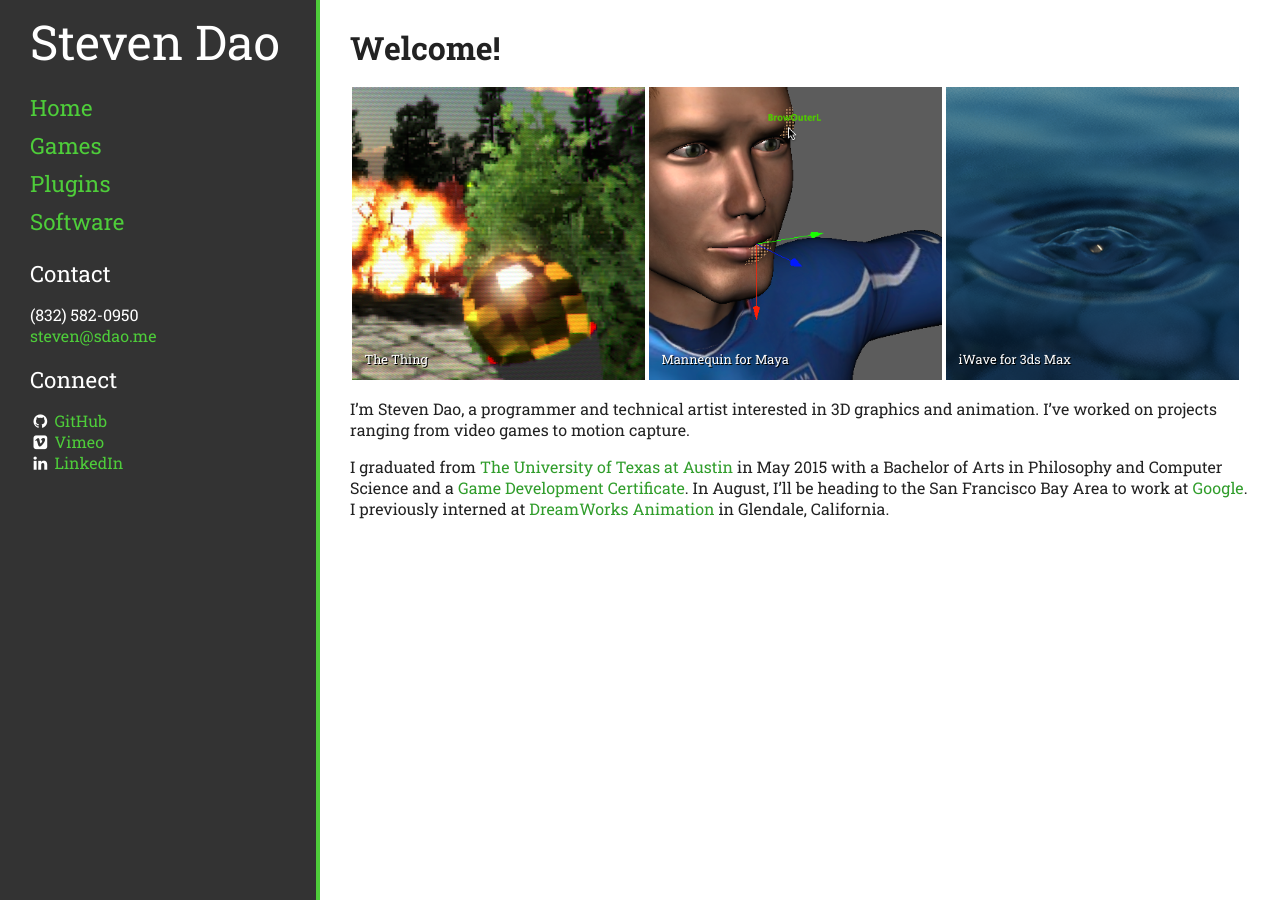
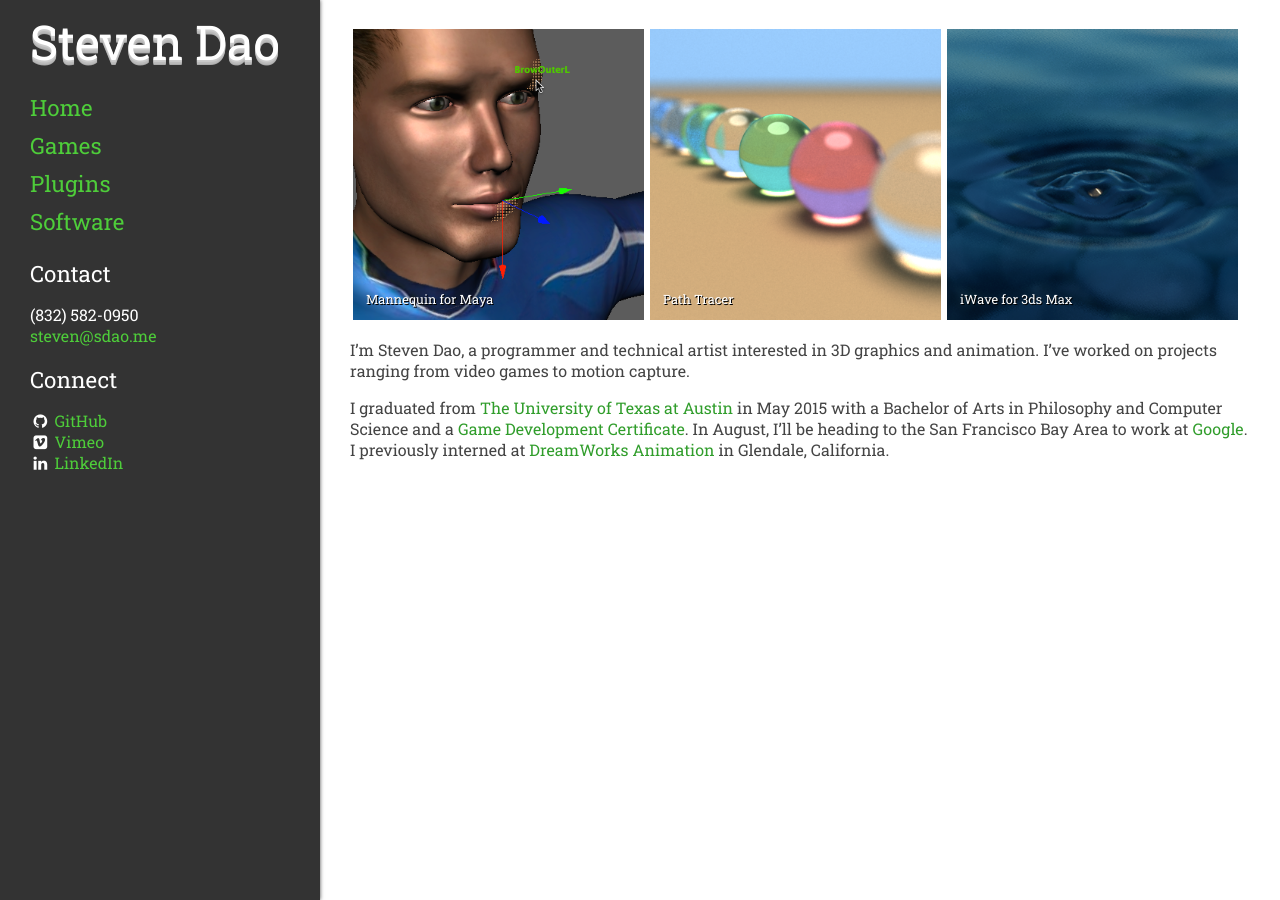
Before and after one commit to sdao/sdao.github.io, a Jekyll site: the page built from index.html, in a window 1280 px wide. Built offline with Jekyll 4.4.1, drawn with Linux system fonts in a browser that asks for light colours; nearby versions of some CDN libraries.

Commit message:
spruce up the ole css

```diff
--- a/index.html
+++ b/index.html
@@ -4,20 +4,18 @@ title: Home
 ---
 
 <section>
-  <h1>Welcome!</h1>
-
   <div class="reactive-container">
     <div class="gallery">
-      <a href="/games/#thing">
-        <figure>
-          <img src="/images/tile_ttidwtta.png" alt="The Thing I Don't Want to Think About">
-          <figcaption>The Thing</figcaption>
-        </figure>
-      </a>
       <a href="/plugins/#mannequin">
         <figure>
           <img src="/images/tile_mannequin.png" alt="Mannequin for Maya">
           <figcaption>Mannequin for Maya</figcaption>
+        </figure>
+      </a>
+      <a href="/software/#pathtracer">
+        <figure>
+          <img src="/images/tile_pathtracer.png" alt="Path Tracer">
+          <figcaption>Path Tracer</figcaption>
         </figure>
       </a>
       <a href="/plugins/#iwave">
--- a/nomnomnom.css
+++ b/nomnomnom.css
@@ -3,7 +3,7 @@ html, body {
   height: 100%;
   font-family: "Roboto Slab", Georgia, sans-serif;
   font-weight: 400;
-  color: #222;
+  color: #444;
 }
 
 #outer {
@@ -40,10 +40,11 @@ header, footer, #content {
 
 header, footer {
   background-color: #333;
-  border-right: 4px solid #4ecd3a;
   color: #fff;
   width: 320px;
   padding: 10px 0 20px 30px;
+  box-shadow: 0 0 4px rgba(0, 0, 0, 0.7);
+  z-index: 0;
 
   -webkit-flex: 0 0 auto;
   flex: 0 0 auto;
@@ -61,6 +62,11 @@ header, footer {
     font-size: 3em;
     font-weight: 400;
     margin: 0;
+    text-shadow: 0 0.02em 0 #ccc,
+                 0 0.04em 0 #c9c9c9,
+                 0 0.06em 0 #bbb,
+                 0 0.08em 0 #b9b9b9,
+                 0 0.10em 0 #aaa;
   }
 
     header h1 a, footer h1 a {
@@ -104,13 +110,13 @@ header, footer {
     }
 
   header .sections .selected {
-    background-color: #4ecd3a;
+    background: linear-gradient(to bottom, #4ecd3a, #2cab18) !important;
     color: white;
     text-shadow: 1px 1px 1px rgba(0, 0, 0, 0.5);
   }
 
     header .sections .selected:hover {
-      background-color: #4ecd3a !important;
+      background: linear-gradient(to bottom, #4ecd3a, #2cab18) !important;
     }
 
 #content {
@@ -175,17 +181,20 @@ a:hover {
   text-transform: uppercase;
   font-weight: 400;
   font-size: 0.8rem;
-  background-color: #309d2b;
+  background-image: linear-gradient(to bottom, #52bf4f, #208c1a);
+  background-size: 100% 50px;
+  background-position: 0 -15px;
   color: white;
   padding: 0.4rem;
   margin: 0.2rem 0.2rem 0.2rem 0.5rem;
-  border-radius: 0.3rem;
+  border-radius: 0.1rem;
+  box-shadow: 0 1px 2px rgba(0, 0, 0, 0.6);
+  transition: background-position 0.5s;
 }
 
 .button:hover {
   border: none;
-  background-color: #333;
-  transition: background-color 0.5s;
+  background-position: 0 0px;
 }
 
   .button i {
@@ -194,6 +203,7 @@ a:hover {
 
 .download {
   background-color: #0070bb;
+  background-image: linear-gradient(to bottom, #2292dd, #0060aa);
 }
 
 .flextitle {
@@ -240,7 +250,7 @@ a:hover {
   display: -webkit-flex;
   display: flex;
 
-  margin: 0;
+  margin: 1em 0 0 0;
   padding: 0;
   width: 100%;
 }
@@ -264,7 +274,7 @@ a:hover {
   }
 
   .gallery figure {
-    margin: 0.1em;
+    margin: 0.2em;
     position: relative;
     line-height: 0;
     overflow: hidden;
@@ -302,12 +312,12 @@ a:hover {
 }
 
 ::-moz-selection {
-  color: #222;
+  color: #444;
   background: #4ecd3a;
 }
 
 ::selection {
-  color: #222;
+  color: #444;
   background: #4ecd3a;
 }
 
@@ -344,12 +354,9 @@ a:hover {
     width: 100%;
     padding: 10px 30px 20px 30px;
     display: block;
-
-    border-right: none;
   }
 
   header {
-    border-bottom: 4px solid #4ecd3a;
     padding-bottom: 0;
     text-align: center;
   }
@@ -371,10 +378,6 @@ a:hover {
           width: auto;
         }
 
-  footer {
-    border-top: 4px solid #4ecd3a;
-  }
-
   .footer-sidebar {
     display: none;
   }
--- a/software/index.html
+++ b/software/index.html
@@ -60,8 +60,7 @@ title: Software
   <div class="flextitle">
     <h2>Web-based teleprompter</h2>
     <div>
-      <a class="button download" href="/prompter"><i class="fa fa-play-circle"></i> Run Online</a>
-      <a class="button" href="https://github.com/sdao/prompter"><i class="fa fa-github"></i> GitHub Repo</a>
+      <a class="button download" href="/prompter"><i class="fa fa-play-circle"></i> Run Online</a><a class="button" href="https://github.com/sdao/prompter"><i class="fa fa-github"></i> GitHub Repo</a>
     </div>
   </div>
   <p>This is yet another online JavaScript teleprompter. I created this prompter to work specifically with the setup at Texas Student TV on the UT Austin campus, so your mileage may vary.</p>
```
Also changed, not shown: plugins/index.html (+4 -8 lines), images/tile_iwave.png, images/tile_mannequin.png, images/tile_pathtracer.png (added), images/tile_ttidwtta.png (deleted).
